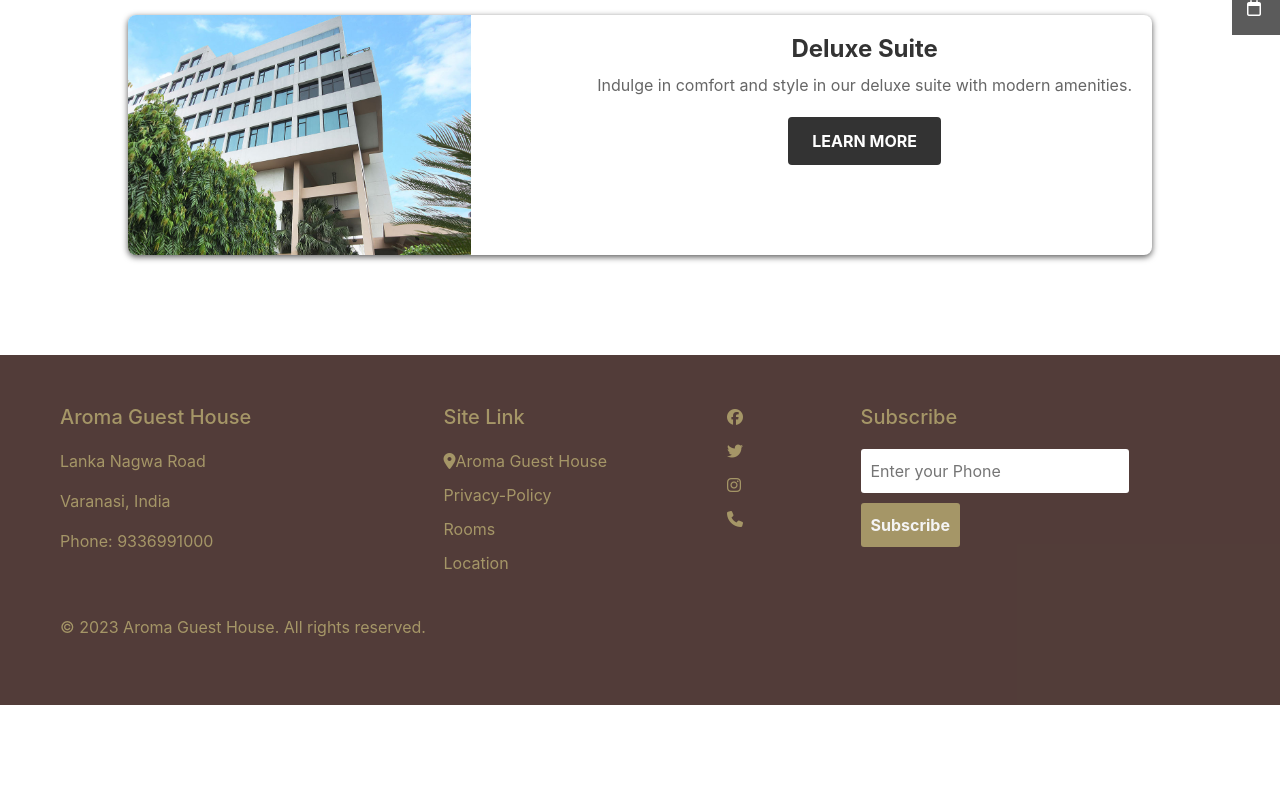
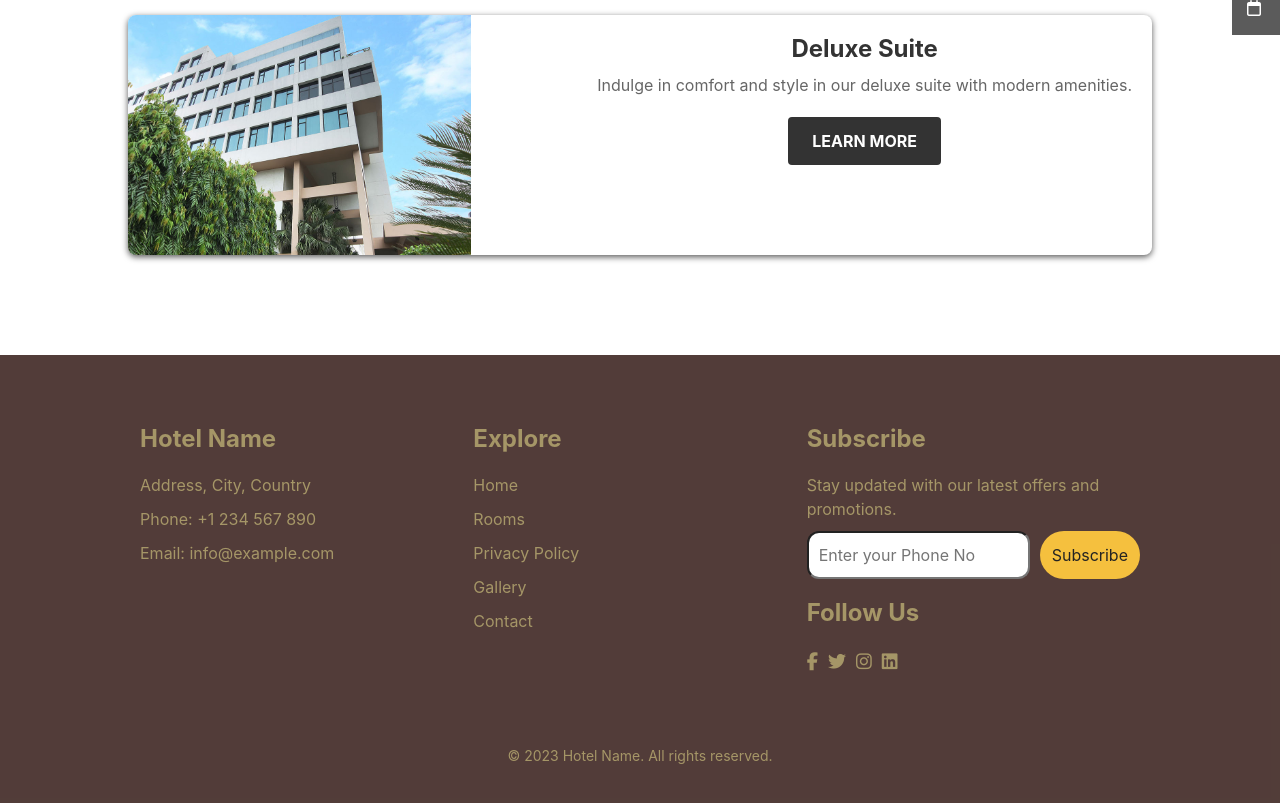
Before and after one commit to Adityaadpandey/hotel-aroma, a React (Create React App) app: page /accomodation in a window 1280 px wide. Shown: the part 473-1276 px from the top of the page. Before the commit the page ends 1178 px from the top, so only its background shows below. Built offline with nearby package versions, Linux system fonts and the light colour scheme.

Commit message:
test is goos

```diff
--- a/src/App.js
+++ b/src/App.js
@@ -16,16 +16,16 @@ function App() {
     <>
       <Router>
         <Header />
-        <Menu/>
+        <Menu />
         <Switch>
           <Route exact path="/" component={Home} />
-          <Route path="/privacy-policy" component={Priv} />
+          <Route exact path="/privacy-policy" component={Priv} />
           <Route exact path="/gallery" component={Gallery} />
           <Route exact path="/about-vns" component={Vns} />
           <Route exact path="/about" component={Hotel} />
           <Route exact path="/accomodation" component={Rooms} />
         </Switch>
-        <Footer/>
+        <Footer />
       </Router>
 
     </>
--- a/src/Components/Footer/Footer.css
+++ b/src/Components/Footer/Footer.css
@@ -1,176 +1,119 @@
-footer {
+.footer {
   background-color: #462f2bee;
   color: #a59667;
   padding: 50px 0;
-  /* padding-bottom: -20px; */
 }
 
 .container2 {
-  max-width: 1200px;
+  max-width: 1000px;
   margin: 0 auto;
-  padding: 0 20px;
 }
 
-.row {
+.footer-content {
   display: flex;
-  flex-wrap: wrap;
-  /* margin: 0 auto; */
-  /* margin-left: 100px; */
-  /* flex-direction: row-reverse; */
+  flex-direction: row;
+  /* flex-wrap: wrap; */
 }
 
-.col {
-  /* width: 25%; */
+.footer-column {
+  width: 100%;
   margin-bottom: 30px;
 }
 
-.co-2 {
-  margin-right: -250px;
-  margin-left: -100px;
-  width: 20%;
-  /* float: right; */
+.footer-column  h3 {
+  font-size: 24px;
+  font-weight: bold;
+  margin-bottom: 20px;
+  margin-top: 20px;
+  /* color: #fff; */
 }
 
-
-.col h4 {
-  font-size: 20px;
-  margin-bottom: 20px;
-}
-
-.col ul {
-  list-style: none;
-  margin: 0;
-  padding: 0;
-}
-
-.col ul li {
+.footer-column p {
   margin-bottom: 10px;
 }
 
-.col ul li a {
+.footer-column ul {
+  list-style: none;
+  padding: 0;
+  margin: 0;
+}
+
+.footer-column ul li {
+  margin-bottom: 10px;
+}
+
+.footer-column ul li a {
   color: #a59667;
   text-decoration: none;
+  transition: color 0.3s ease;
 }
 
-.col ul li a:hover {
-  text-decoration: underline;
+.footer-column ul li a:hover {
+  color: #f5c03e;
 }
 
-form input[type="phoneValue"] {
-  /* width: 250px; */
-  padding: 10px;
-  margin-bottom: 10px;
-  border: none;
-  border-radius: 3px;
+.subscribe-form {
+  display: flex;
 }
 
-form button[type="submit"] {
-  display: block;
-  width: auto;
+.subscribe-form input {
+  width: 100%;
   padding: 10px;
-  background-color: #a59667;
-  color: rgb(244, 244, 244);
-  border: none;
-  border-radius: 3px;
-  font-size: 16px;
-  font-weight: bold;
-  transition: all 0.3s ease;
+  margin-right: 10px;
+  border-radius: 12px;
+
 }
 
-form button[type="submit"]:hover {
-  background-color: #ab9c6e;
+.subscribe-form button {
+  background-color: #f5c03e;
+  color: #232323;
+  border: none;
+  border-radius: 40px;
+  padding: 10px 12px;
+  cursor: pointer;
+  transition: background-color 0.3s ease;
 }
 
-/* Responsive Styles */
-/* @media only screen and (max-width: 767px) {
-    .col {
-      width: 50%;
+.subscribe-form button:hover {
+  background-color: #ffdc73;
 }
 
-    form input[type="email"] {
-      width: calc(100% - 20px);
+.social-icons {
+  display: flex;
 }
 
-    form button[type="submit"] {
-      width: calc(100% - 20px);
-    }
-  } */
-
-@media only screen and (max-width: 767px) {
-  .row {
-    margin-right: 0;
-    margin: 0 auto;
-  margin-right: -150px;
+.social-icons li {
+  margin-right: 10px;
 }
 
-  .co-2 {
-
-    width: 20%;
-    float: right;
+.social-icons li a {
+  color: #fff;
+  font-size: 18px;
+  transition: color 0.3s ease;
 }
 
-  form {
-    display: flex;
-    flex-wrap: wrap;
-    justify-content: space-between;
-    max-width: 800px;
-    margin: 0 auto;
+.social-icons li a:hover {
+  color: #f5c03e;
 }
 
-  * {
+.footer-bottom {
+  margin-top: 30px;
+  text-align: center;
+}
+
+.footer-bottom p {
   font-size: 14px;
 }
 
-  .col {
-    min-width: fit-content;
+@media only screen and (max-width: 768px) {
+  .container2 {
+    width: 80%
   }
 
-  form input[type="phoneValue"] {
-    width: calc(100%);
-
-
-  }
-
-  form button[type="submit"] {
-    width: 100%;
-  }
-}
-
-@media only screen and (max-width:430px) {
-  .row {
-    margin-right: 0;
-    /* margin: 0 auto; */
-  /* margin-right: -150px; */
-  }
-
-  .co-2 {
-    /* width: 20%; */
-    float: right;
-  }
-
-  form {
-    display: flex;
+  .footer-content {
+    /* display: flex; */
+    flex-direction: column;
     flex-wrap: wrap;
-    justify-content: space-between;
-    max-width: 800px;
-    margin: 0 auto;
-  }
-
-  * {
-    font-size: 14px;
-    /* background-color: #e67e22; */
-  }
-
-  .col {
-    min-width: 70%;
-  }
-
-  form input[type="phoneValue"] {
-    width: 70%;
-  }
-
-  form button[type="submit"] {
-    width: 50%;
   }
 
 }
--- a/src/Components/Footer/Footer.jsx
+++ b/src/Components/Footer/Footer.jsx
@@ -1,8 +1,9 @@
-import React, { useState } from "react";
-import "./Footer.css";
+import React,{useState} from "react";
+import "./Footer.css"; // Import the CSS file for styling
 
 const Footer = () => {
-  const host = process.env.REACT_APP_HOST;
+  // const host = process.env.REACT_APP_HOST;
+  const host = 'https://my-hotel-bacl.onrender.com'
   const [phone, setPhone] = useState("");
   const handleSubmit = (e) => {
     e.preventDefault();
@@ -16,110 +17,89 @@ const Footer = () => {
       }),
     })
       .then((res) => res.json())
-      .then((dat1) => console.log(dat1))
-      .then(
-        setTimeout(() => {
-          window.location.href = "/final";
-        }, 100)
-      );
-    // setFormData(initialFormData);
-    // setFormData(initialFormData);
+      .then((dat1) => console.log(dat1));
+    //   .then(
+    //     setTimeout(() => {
+    //       window.location.href = "/final";
+    //     }, 100)
+    //   );
     setPhone("");
   };
   return (
-    <>
-      <footer>
+    <footer className="footer">
       <div className="container2">
-          <div className="row">
-            <div className="col">
-              <h4>Aroma Guest House</h4>
-              <p>Lanka Nagwa Road</p>
-              <p>Varanasi, India</p>
-              <p>Phone: 9336991000</p>
+        <div className="footer-content">
+          <div className="footer-column">
+            <h3>Hotel Name</h3>
+            <p>Address, City, Country</p>
+            <p>Phone: +1 234 567 890</p>
+            <p>Email: info@example.com</p>
           </div>
-            <div className="col">
-              <h4>Site Link</h4>
+          <div className="footer-column">
+            <h3>Explore</h3>
             <ul>
               <li>
-                  <a
-                    href="https://www.google.com/maps/place/Aroma+Guest+House/@23.0333333,85.6666667,17z/data=!3m1!4b1!4m5!3m4!1s0x89c9696969696969:0x89c9696969696969!8m2!3d23.0333333!4d85.6666667"
-                    target="_blank"
-                    rel="noreferrer"
-                  >
-                    <i className="fa fa-map-marker"></i>
-                    <span>Aroma Guest House</span>
-                  </a>
-                </li>
-                <li>
-                  <a href="/privacy-policy">Privacy-Policy</a>
+                <a href="/">Home</a>
               </li>
               <li>
                 <a href="/rooms">Rooms</a>
               </li>
               <li>
-                  <a href="https://goo.gl/maps/Cz9XyBT8ReCpbowv8">Location</a>
+                <a href="/privacy-policy">Privacy Policy</a>
               </li>
-                {/* <li>
-              <a href="/">Amenities</a>
+              <li>
+                <a href="/gallery">Gallery</a>
               </li>
               <li>
                 <a href="/contact">Contact</a>
-            </li>*/}
+              </li>
             </ul>
           </div>
-            <div className="col co-2">
-              {/* <h4>Connect</h4> */}
-
-                <ul>
+          <div className="footer-column">
+            <h3>Subscribe</h3>
+            <p>Stay updated with our latest offers and promotions.</p>
+            <form className="subscribe-form" onSubmit={handleSubmit}>
+              <input
+                value={phone}
+                onChange={(e) => setPhone(e.target.value)}
+                required
+                type="phoneValue"
+                placeholder="Enter your Phone No"
+              />
+              <button type="submit">Subscribe</button>
+            </form>
+            <h3>Follow Us</h3>
+            <ul className="social-icons">
               <li>
-                    <a href="/">
-                      <i class="fa-brands fa-facebook"></i>
+                <a href="https://www.facebook.com/hotelname">
+                  <i className="fab fa-facebook-f"></i>
                 </a>
               </li>
               <li>
-                    <a href="/">
-                      <i class="fa-brands fa-twitter"></i>
+                <a href="https://www.twitter.com/hotelname">
+                  <i className="fab fa-twitter"></i>
                 </a>
               </li>
               <li>
-                    <a href="/">
-                      <i class="fa-brands fa-instagram"></i>
+                <a href="https://www.instagram.com/hotelname">
+                  <i className="fab fa-instagram"></i>
                 </a>
               </li>
               <li>
-                    <a href="tel:9336991000">
-                      <i class="fa-solid fa-phone"></i>
+                <a href="https://www.linkedin.com/company/hotelname">
+                  <i className="fab fa-linkedin"></i>
                 </a>
               </li>
             </ul>
           </div>
-            <div className="col">
-              <h4>Subscribe</h4>
-              <form onSubmit={handleSubmit}>
-                <input
-                  id="phone"
-                  name="phone"
-                  type="phoneValue"
-                  value={phone}
-                  onChange={(e) => setPhone(e.target.value)}
-                  required
-                  placeholder="Enter your Phone"
-                />
-                <button type="submit">Subscribe</button>
-              </form>
+        </div>
+        <div className="footer-bottom">
+          <p>
+            &copy; {new Date().getFullYear()} Hotel Name. All rights reserved.
+          </p>
         </div>
       </div>
-
-          {/* <hr> */}
-          <p>&copy; 2023 Aroma Guest House. All rights reserved.</p>
-        </div>
-        {/* <button onClick={() => {
-      localStorage.setItem("cred", false);
-      googleLogout();
-    }}>Logout</button> */}
-        {/* <img src={data} alt="image" /> */}
     </footer>
-    </>
   );
 };
 
```
Also changed, not shown: src/index.css (line endings or trailing spaces), 1 other file (tests, documents, lock files or other folders). Lines whose indentation alone changed are shown as unchanged.
